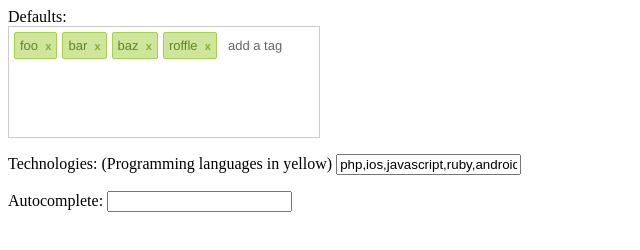
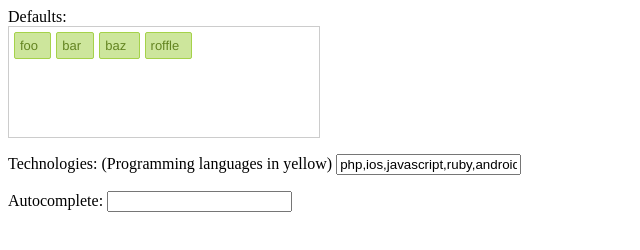
Before and after one commit to xoxco/jQuery-Tags-Input, a website with bundled scripts: page example2.html in a window 1280 px wide. Shown: the whole page, without its empty margins (0-640 px from the left). Built offline with nearby package versions, Linux system fonts and the light colour scheme.

Commit message:
add "items", "removeAll" methods. Renamed "interactive" to "readOnly". Cleaned up some logic

```diff
--- a/core.js
+++ b/core.js
@@ -33,9 +33,12 @@
       $realInput: null,
       delimiter : [],
       elementData : {},
+      itemsArray: [],
+      config: {
+         tags: '.tag'
+      },
       defaultOpts : {
          // Config
-         interactive: true,
          defaultText: 'add a tag',
          minChars: 0,
          // delimiter: [',', ';'],
@@ -45,6 +48,7 @@
          joinDelimiter: ',',
          unique: true,
          removeWithBackspace: true,
+         readOnly: false,
 
          // UI
          width: '300px',
@@ -70,14 +74,15 @@
 
       // Define our abstract functions
       Plugin.addTag = function() {};
-      Plugin.importTags = function() {};
+      Plugin.importTags = function() {
+      };
       Plugin.updateTagsField = function() {};
       Plugin.tagExists = function() {};
       Plugin.removeTag = function() {};
       Plugin.destroy = function() {};
       Plugin.export = function() {};
 
-      Plugin.run = function() {
+      Plugin.run = function(options) {
          // If we've already instanciated the element, return
          if (Plugin.core.$.data('tagsinput-init-complete')) {
             return;
@@ -85,7 +90,7 @@
          Plugin.core.$.data('tagsinput-init-complete', true);
 
          // Configure the options
-         Plugin.opts = $.extend(true, {}, Plugin.core.defaultOpts, Plugin.opts);
+         Plugin.opts = $.extend(true, {}, Plugin.core.defaultOpts, options);
 
          // Plugin.listen();
          Plugin.init();
@@ -156,11 +161,15 @@
             // Add the tag
             if (tagValue !== '' && skipTag === false) {
                // Create the remove tag element
-               var anchorTagAttrs = {
-                  href: '#',
-                  title: 'Remove tag',
-                  text: 'x'
-               };
+               var anchorTagAttrs = {};
+               if (Plugin.opts.readOnly !== true) {
+                  anchorTagAttrs = {
+                     href: '#',
+                     title: 'Remove tag',
+                     text: 'x'
+                  };
+               }
+
                var anchorTag = $('<a>', anchorTagAttrs).click(function(e) {
                   return methods['removeTag', id, escape(tagValue)];
                });
@@ -189,6 +198,9 @@
 
                // Update the hidden tags field
                _updateTagsField.call(Plugin, tags);
+
+               // Set the tags array
+               Plugin.itemsArray = tags;
 
                // @TODO: Callbacks
                // if (options.callback && tags_callbacks[id] && tags_callbacks[id]['onAddTag']) {
@@ -233,6 +245,17 @@
          });
       };
 
+      var _removeAll = function() {
+         // Reset the items array
+         Plugin.itemsArray = [];
+
+         // Empty the hidden input
+         $(Plugin.elementData.realInput).val('');
+
+         // Remove the actual tag from the DOM
+         $(Plugin.core.config.tags).remove();
+      };
+
       var _tagExists = function(tag) {
          var id = Plugin.core.$.attr('id');
          var tags = $(Plugin.elementData.realInput).val().split(Plugin.opts.delimiterRegex);
@@ -260,7 +283,7 @@
          var id = Plugin.core.$.attr('id');
          var markup = '<div id="' + id + '_tagsinput" class="tagsinput"><div id="' + id +'_addTag">';
 
-         if (Plugin.opts.interactive) {
+         if (Plugin.opts.readOnly !== true) {
             markup = markup + '<input id="' + id + '_tag" value="" data-default="' + Plugin.opts.defaultText + '" />';
          }
 
@@ -428,7 +451,7 @@
             _importTags.call(Plugin, realInputValue);
          }
 
-         if (Plugin.opts.interactive) {
+         if (Plugin.opts.readOnly !== true) {
             // Set the default text and color
             _resetInput.call(Plugin);
 
@@ -522,38 +545,68 @@
                   }
                });
             }
-         } // End settings.interactive
+         } // End settings.readOnly
       };
 
-      this.addTag = function(tags) {
+      Plugin.addTag = function(tags) {
          _addTag.call(this, tags);
+      };
+
+      Plugin.items = function() {
+         return Plugin.itemsArray;
+      };
+
+      Plugin.removeAll = function() {
+         _removeAll();
+      };
+
+      Plugin.importTags = function(tags, options) {
+         if (options.removeAll) {
+            _removeAll();
+         }
+         // _addTag.call(this, tags);
          // console.log(test2);
       };
    };
 
-   $.fn.tagsInput = $.fn.tagsinput = function(methodOrOptions, methodArgs) {
-      return this.each(function() {
-         var instance = new PluginBase.Main();
+   $.fn.tagsInput = $.fn.tagsinput = function(methodOrOptions, methodArgs, methodOpts) {
+      var results = [];
+
+      this.each(function() {
+         // Use an existing plugin instance from the element if we have one. If not, create a new instance
+         var elementDataInstance = $(this).data('tagsInput');
+         var instance = (elementDataInstance === undefined) ? new PluginBase.Main() : elementDataInstance;
+         methodOpts = methodOpts || {};
 
          // Calling an existing method
          if (typeof methodOrOptions === 'string' && instance[methodOrOptions]) {
             var args = Array.prototype.slice.call(arguments, 1);
             var id = $(this).attr('id');
             args.splice(0, 0, methodArgs);
-            return instance[methodOrOptions].apply(instance, args);
-         }
-         else if (typeof methodOrOptions === 'object' || !methodOrOptions) {
+            args.splice(1, 0, methodOpts);
+            var retVal = instance[methodOrOptions].apply(instance, args);
+
+            if (retVal !== undefined) {
+               results.push(retVal);
+            }
+            // return instance[methodOrOptions].apply(instance, args);
+         } else if (typeof methodOrOptions === 'object' || !methodOrOptions) {
             // Default to init
-            instance.core.opts = methodOrOptions;
             instance.core.$ = $(this);
-            instance.run();
+            instance.run(methodOrOptions);
 
             // Set the element's plugin data
             instance.core.$.data('tagsInput', instance);
-         }
-         else {
+         } else {
             $.error( 'jQueryTagsInput method "' +  methodOrOptions + '" does not exist' );
          }
       }).data(pluginName);
+
+      // If we made a function call, return the results
+      if (typeof methodOrOptions === 'string') {
+         return results.length > 1 ? results : results[0];
+      } else {
+         return results;
+      }
    };
 }));
--- a/example2.html
+++ b/example2.html
@@ -17,12 +17,14 @@
       }
 
       $(function() {
-         var i = $('.tags_1').tagsInput();
-         // i.addTag('asd, asd, asd');
-         console.log(i);
+         var i = $('.tags_1').tagsInput({readOnly: true});
+         // $('.tags_1').tagsInput('addTag', 'asd111');
+         // console.log(i);
          // var instance = $('.tags_1').data('tagsInput');
          // instance.init2();
          // console.log(instance);
+         console.warn($('.tags_1').tagsInput('items'));
+         // $('.tags_1').tagsInput('importTags', 'asdasd, asdasdasd; asdsds', {removeAll: true});
          // $('.tags_1').tagsInput('importTags', 'asdasd, asdasdasd; asdsds');
       });
 
```
